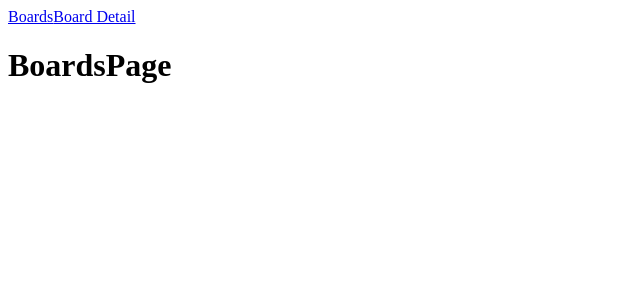
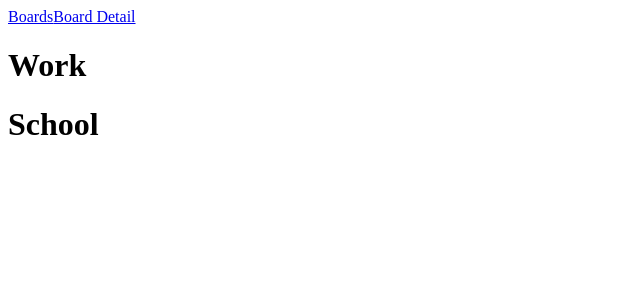
Before and after one commit to Moravec291678/task-manager, a React (Vite) app: page / in a window 1280 px wide. Shown: the top 300 px of the page, without its empty margins (0-640 px from the left). Built offline with nearby package versions, Linux system fonts and the light colour scheme.

Commit message:
feat: BoardsPage displays boards from context

```diff
--- a/src/pages/BoardsPage.jsx
+++ b/src/pages/BoardsPage.jsx
@@ -1,5 +1,18 @@
+import { useTask } from "../context/TaskContext";
+
 function BoardsPage() {
-  return <h1>BoardsPage</h1>;
+  const { state, dispatch } = useTask();
+  return (
+    <>
+      {state.boards.map((b) => {
+        return (
+          <div key={b.id}>
+            <h1>{b.title}</h1>
+          </div>
+        );
+      })}
+    </>
+  );
 }
 
 export default BoardsPage;
```
